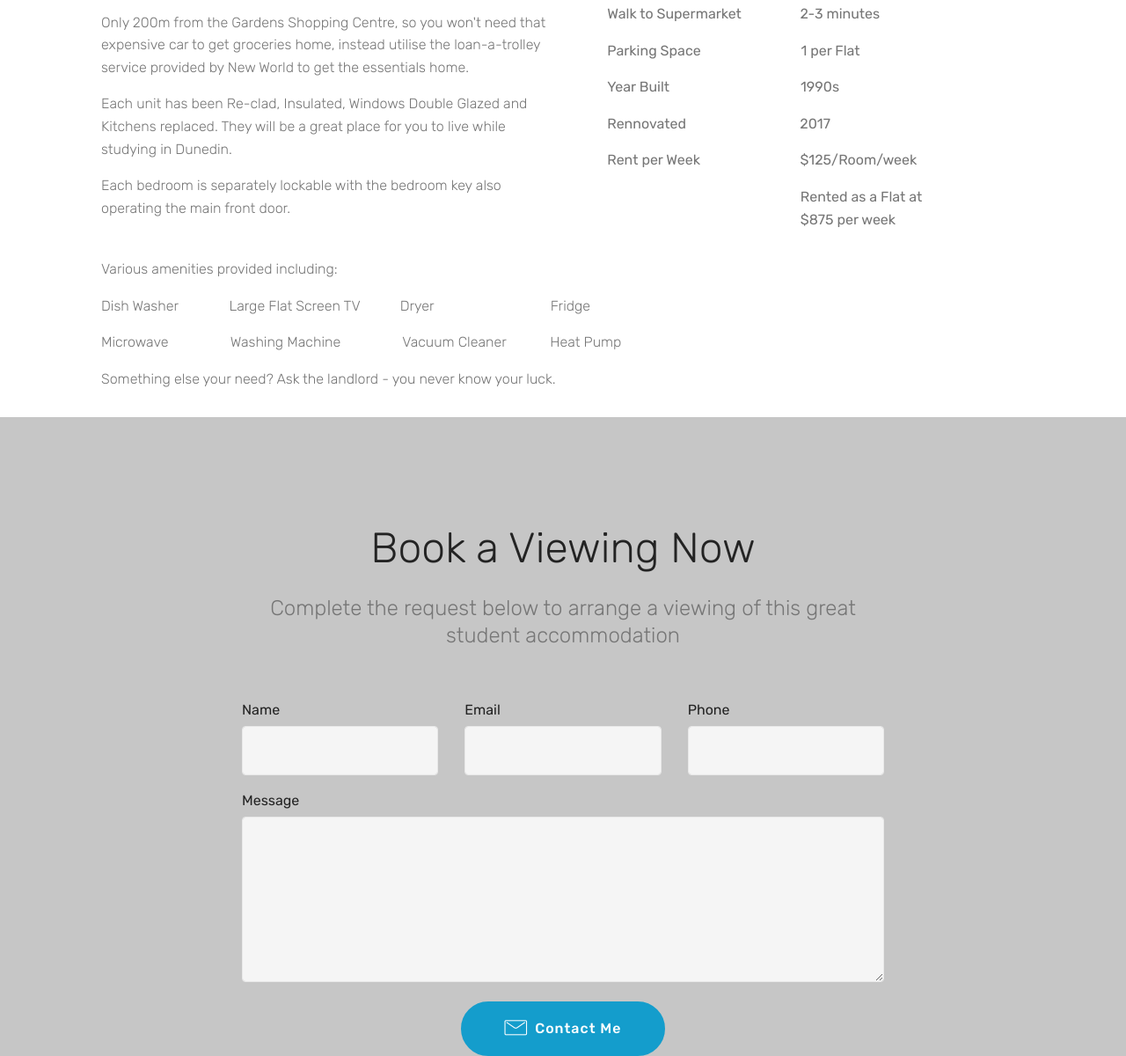
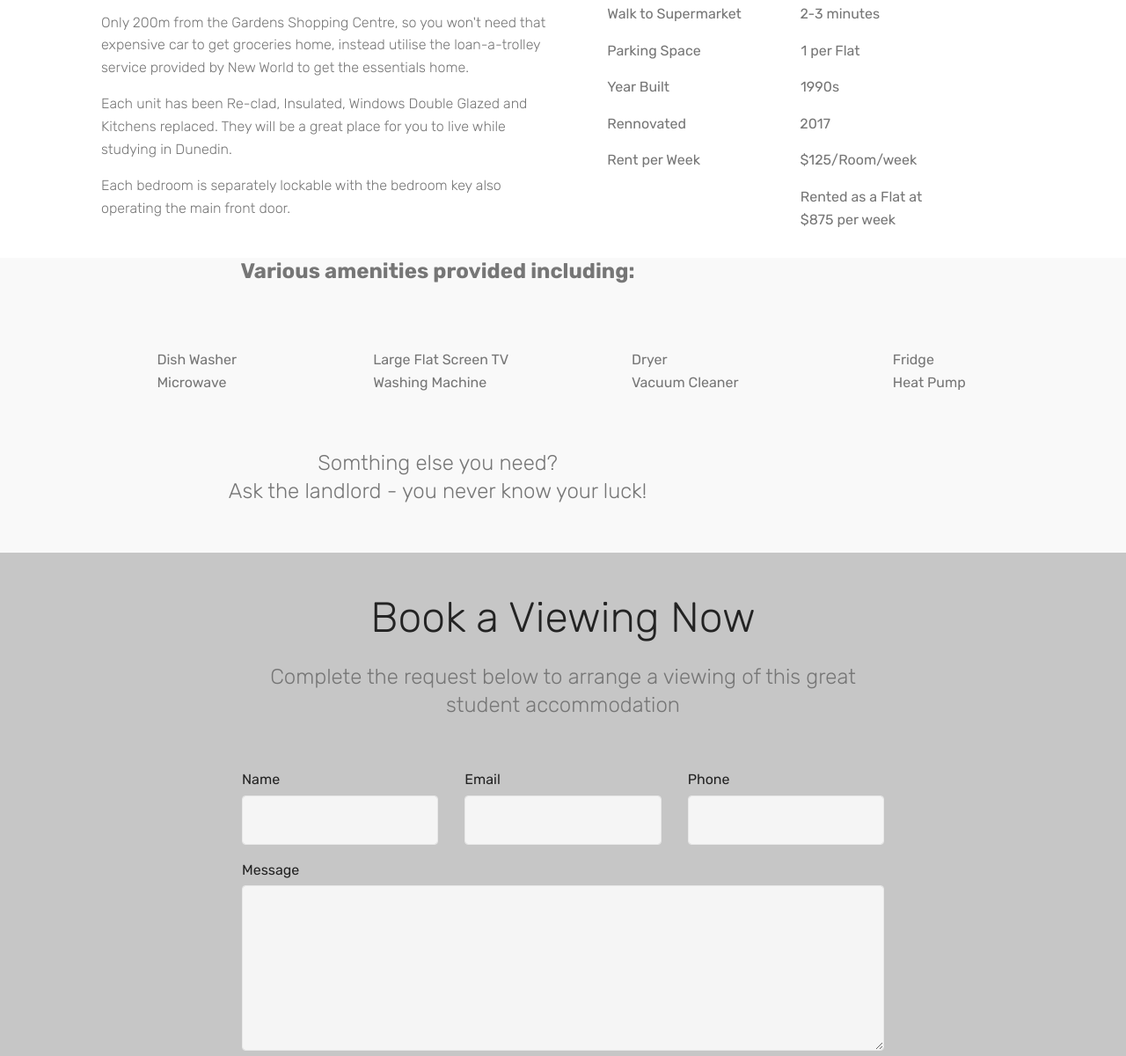
Before and after one commit to Graememaca/ots-bankstreet, a plain HTML site: page index.html in a window 1280 px wide. Shown: the part 1085-2285 px from the top of the page at 88% size. Drawn offline with Linux system fonts and the light colour scheme; files whose address does not match are found by name.

Commit message:
create github pages

```diff
--- a/assets/images/hashes.json
+++ b/assets/images/hashes.json
@@ -1 +1 @@
-{"U8/F3GUn9sr63jnbrJRrJw==":"p1020455-2000x1502.jpg","4+xR4algWu2j1c41CxocSA==":"p1020455-1-2000x1502.jpg","qKSORkiyY8B9qBxdRglpmg==":"p1020455-2-2000x1502.jpg","uLLgxc1+Z6RHzduUddXZWA==":"p1020455-3-2000x1502.jpg","hFPPS3cYuQWzoqsA2tQkhg==":"malcolm%20little%20business%20card.jpg.webp","IEjhiQ1fFMfLW1SUISiuwg==":"cladding%20pic1-2000x1500.jpg","oQyIckwkVs2G4Y74Pmvz5g==":"p1020448-2000x1502.jpg","m5xB1xEdD423VZGCj+JKwg==":"p1020447-2000x1502.jpg","SA8WC7zieIbGMWcGmtsZeg==":"p1020444-2000x1502.jpg","IXdH/gcbYZCqSUhAGYb+SA==":"p1020392-2000x1502.jpg","shH4eEYB992DMb4UKsUWQA==":"p1020395-2000x1502.jpg","eDpqOIS/Ni48Z9KN7DvWtQ==":"p1020440-2000x1502.jpg","FdmiSNn5LzQ5bf5ZiMxWQQ==":"p1020443-2000x2664.jpg","M7I/vwYVJXALz6sDmro+TA==":"p1020455-2000x1502-800x601.jpg","hmeKBwslt1pH4wly941ILQ==":"purposebuilt-142x136.jpg","QL/WjBSrjyvMqWrWhPodGQ==":"housegreen-600x568.png","Gl3Cs7u35glh0f8Xeq18QA==":"housegreen2-600x568.png","e0HJ6JjcV01HuS5i4GE0GA==":"bathgreen2-225x225.png","eqIBaEtnIQbCRwleaAf/XQ==":"locationicon2-360x360.jpg","kfMWARd7bB4WFqg+glPH3w==":"cladding-pic1-2000x1500-800x600.jpg","dBajc373B8XsNOBooxSPDg==":"p1020448-2000x1502-800x601.jpg","7hqA3ukxYzb0rUeWXwm7sw==":"students-800x501.jpg","laRmUU+r7whoRaeThzHE8Q==":"cladding-pic1-1-2000x1500.jpg"}
+{"U8/F3GUn9sr63jnbrJRrJw==":"p1020455-2000x1502.jpg","4+xR4algWu2j1c41CxocSA==":"p1020455-1-2000x1502.jpg","qKSORkiyY8B9qBxdRglpmg==":"p1020455-2-2000x1502.jpg","uLLgxc1+Z6RHzduUddXZWA==":"p1020455-3-2000x1502.jpg","hFPPS3cYuQWzoqsA2tQkhg==":"malcolm%20little%20business%20card.jpg.webp","IEjhiQ1fFMfLW1SUISiuwg==":"cladding%20pic1-2000x1500.jpg","oQyIckwkVs2G4Y74Pmvz5g==":"p1020448-2000x1502.jpg","m5xB1xEdD423VZGCj+JKwg==":"p1020447-2000x1502.jpg","SA8WC7zieIbGMWcGmtsZeg==":"p1020444-2000x1502.jpg","IXdH/gcbYZCqSUhAGYb+SA==":"p1020392-2000x1502.jpg","shH4eEYB992DMb4UKsUWQA==":"p1020395-2000x1502.jpg","eDpqOIS/Ni48Z9KN7DvWtQ==":"p1020440-2000x1502.jpg","FdmiSNn5LzQ5bf5ZiMxWQQ==":"p1020443-2000x2664.jpg","M7I/vwYVJXALz6sDmro+TA==":"p1020455-2000x1502-800x601.jpg","hmeKBwslt1pH4wly941ILQ==":"purposebuilt-142x136.jpg","QL/WjBSrjyvMqWrWhPodGQ==":"housegreen-600x568.png","Gl3Cs7u35glh0f8Xeq18QA==":"housegreen2-600x568.png","e0HJ6JjcV01HuS5i4GE0GA==":"bathgreen2-225x225.png","eqIBaEtnIQbCRwleaAf/XQ==":"locationicon2-360x360.jpg","kfMWARd7bB4WFqg+glPH3w==":"cladding-pic1-2000x1500-800x600.jpg","dBajc373B8XsNOBooxSPDg==":"p1020448-2000x1502-800x601.jpg","7hqA3ukxYzb0rUeWXwm7sw==":"students-800x501.jpg","laRmUU+r7whoRaeThzHE8Q==":"cladding-pic1-1-2000x1500.jpg","q0Gpwz0zGw1D/pg6MT/asQ==":"background8.jpg"}
--- a/assets/mobirise/css/mbr-additional.css
+++ b/assets/mobirise/css/mbr-additional.css
@@ -1437,16 +1437,66 @@ body {
 .cid-rofpRXX5d6 .mbr-text {
   color: #767676;
 }
-.cid-rofumV8BFb {
+.cid-rpi5ecvSVH {
   padding-top: 0px;
-  padding-bottom: 15px;
-  background-color: #ffffff;
-}
-.cid-rofumV8BFb .mbr-text {
+  padding-bottom: 0px;
+  background-color: #f9f9f9;
+}
+.cid-rpi5ecvSVH .mbr-section-subtitle {
   color: #767676;
+  text-align: center;
+}
+.cid-rpi5ecvSVH .btn {
+  margin: 0 0 .5rem 0;
+}
+.cid-rpi4pe4W0R {
+  padding-top: 0px;
+  padding-bottom: 0px;
+  background-color: #f9f9f9;
+}
+.cid-rpi4pe4W0R .card-box {
+  background-color: #f9f9f9;
+  padding: 2rem;
+}
+.cid-rpi4pe4W0R h4 {
+  font-weight: 500;
+  margin-bottom: 0;
+  text-align: left;
+}
+.cid-rpi4pe4W0R p {
+  color: #767676;
+  text-align: left;
+}
+.cid-rpi4pe4W0R .card-wrapper {
+  position: relative;
+  box-shadow: 0px 0px 0px 0px rgba(0, 0, 0, 0);
+  transition: box-shadow 0.3s;
+}
+.cid-rpi4pe4W0R .card-wrapper:hover {
+  box-shadow: 0px 0px 30px 0px rgba(0, 0, 0, 0.05);
+  transition: box-shadow 0.3s;
+}
+.cid-rpi4pe4W0R .card-img {
+  position: absolute;
+  top: 0;
+  left: 0;
+  width: 100%;
+  overflow: hidden;
+}
+.cid-rpi3029OGs {
+  padding-top: 0px;
+  padding-bottom: 30px;
+  background-color: #f9f9f9;
+}
+.cid-rpi3029OGs .mbr-section-subtitle {
+  color: #767676;
+  text-align: center;
+}
+.cid-rpi3029OGs .btn {
+  margin: 0 0 .5rem 0;
 }
 .cid-roewAxmhdp {
-  padding-top: 120px;
+  padding-top: 45px;
   padding-bottom: 90px;
   background-image: url("../../../assets/images/p1020455-2000x1502-800x601.jpg");
 }
--- a/index.html
+++ b/index.html
@@ -50,7 +50,7 @@ Be quick to secure these warm, dry flats for 2020.
     </div>
 </section>
 
-<section class="engine"><a href="https://mobirise.info/o">free portfolio web templates</a></section><section class="mbr-section article content3 cid-rofqo7Akry" id="content3-f">
+<section class="engine"><a href="https://mobirise.info/x">css templates</a></section><section class="mbr-section article content3 cid-rofqo7Akry" id="content3-f">
 
 
 
@@ -107,20 +107,86 @@ Be quick to secure these warm, dry flats for 2020.
     </div>
 </section>
 
-<section class="mbr-section article content3 cid-rofumV8BFb" id="content3-g">
+<section class="mbr-section info1 cid-rpi5ecvSVH" id="info1-q">
+
+
+
+
+    <div class="container">
+        <div class="row justify-content-center content-row">
+            <div class="media-container-column title col-12 col-lg-7 col-md-6">
+                <h3 class="mbr-section-subtitle align-left mbr-light pb-3 mbr-fonts-style display-5"><strong>Various amenities provided including:</strong></h3>
+
+            </div>
+            <div class="media-container-column col-12 col-lg-3 col-md-4">
+
+            </div>
+        </div>
+    </div>
+</section>
+
+<section class="features4 cid-rpi4pe4W0R" id="features4-p">
+
 
 
 
     <div class="container">
         <div class="media-container-row">
-            <div class="row col-12 col-md-12">
-                <div class="col-12 mbr-text mbr-fonts-style col-md-12 display-4">
-                     <p>Various amenities provided including:
-</p><p>
-</p><p>Dish Washer &nbsp; &nbsp; &nbsp; &nbsp; &nbsp; &nbsp; &nbsp;Large Flat Screen TV &nbsp; &nbsp; &nbsp; &nbsp; &nbsp; <span style="font-size: 1rem;">Dryer</span>&nbsp; &nbsp; &nbsp; &nbsp; &nbsp; &nbsp; &nbsp; &nbsp; &nbsp; &nbsp; &nbsp; &nbsp; &nbsp; &nbsp; &nbsp; &nbsp; <span style="font-size: 1rem;">Fridge</span></p><p>
-</p><p>Microwave&nbsp;&nbsp;&nbsp;&nbsp;&nbsp;&nbsp;&nbsp;&nbsp;&nbsp; &nbsp;&nbsp;&nbsp;&nbsp;&nbsp;&nbsp;&nbsp;Washing Machine&nbsp;&nbsp;&nbsp;&nbsp;&nbsp;&nbsp;&nbsp;&nbsp;&nbsp;&nbsp;&nbsp;&nbsp;&nbsp;&nbsp; &nbsp;&nbsp;<span style="font-size: 1rem;">Vacuum Cleaner</span>&nbsp;&nbsp;&nbsp;&nbsp;&nbsp;&nbsp;&nbsp;&nbsp;&nbsp; &nbsp;&nbsp;<span style="font-size: 1rem;">Heat Pump</span></p><p><span style="font-size: 1rem;">Something else your need? Ask the landlord - you never know your luck.</span></p>
+            <div class="card p-3 col-12 col-md-6 col-lg-3">
+                <div class="card-wrapper media-container-row media-container-row">
+                    <div class="card-box">
+
+                        <p class="mbr-text mbr-fonts-style display-7">
+                            Dish Washer<br>Microwave</p>
+                    </div>
                 </div>
+            </div>
 
+            <div class="card p-3 col-12 col-md-6 col-12 col-md-6 col-lg-3">
+                <div class="card-wrapper media-container-row">
+                    <div class="card-box">
+
+                        <p class="mbr-text mbr-fonts-style display-7">
+                            Large Flat Screen TV<br>Washing Machine</p>
+                    </div>
+                </div>
+            </div>
+
+            <div class="card p-3 col-12 col-md-6 col-lg-3">
+                <div class="card-wrapper media-container-row">
+                    <div class="card-box">
+
+                        <p class="mbr-text mbr-fonts-style display-7">
+                            Dryer<br>Vacuum Cleaner</p>
+                    </div>
+                </div>
+            </div>
+
+            <div class="card p-3 col-12 col-md-6 col-lg-3">
+                <div class="card-wrapper media-container-row">
+                    <div class="card-box">
+
+                        <p class="mbr-text mbr-fonts-style display-7">
+                            Fridge<br>Heat Pump</p>
+                    </div>
+                </div>
+            </div>
+        </div>
+    </div>
+</section>
+
+<section class="mbr-section info1 cid-rpi3029OGs" id="info1-o">
+
+
+
+
+    <div class="container">
+        <div class="row justify-content-center content-row">
+            <div class="media-container-column title col-12 col-lg-7 col-md-6">
+                <h3 class="mbr-section-subtitle align-left mbr-light pb-3 mbr-fonts-style display-5">Somthing else you need?<br>Ask the landlord - you never know your luck!</h3>
+
+            </div>
+            <div class="media-container-column col-12 col-lg-3 col-md-4">
 
             </div>
         </div>
@@ -147,7 +213,7 @@ Be quick to secure these warm, dry flats for 2020.
         <div class="row justify-content-center">
             <div class="media-container-column col-lg-8" data-form-type="formoid">
                 <!---Formbuilder Form--->
-                <form action="https://mobirise.com/" method="POST" class="mbr-form form-with-styler" data-form-title="Mobirise Form"><input type="hidden" name="email" data-form-email="true" value="pk5txej3/Y8N25EcS5MAKuQSGRdqrnstWY68+LLmB9sEmhFYtURgQ2RUg94ad43njOaYkZYswLwXXhcYe1KpF/q4HVdSY+0xGik4UT4NBCfBsP3OvFuiE2cA4SGQg9yA">
+                <form action="https://mobirise.com/" method="POST" class="mbr-form form-with-styler" data-form-title="Mobirise Form"><input type="hidden" name="email" data-form-email="true" value="bWl6yMPA+c6NYgk0vMRWnFeP5T4ZQdJyidrrVgXfxGc/ryFqLN2hcLjPz1kzy11VUVLiXmgvnb/Nzr6hLMX8DmCP6L8xeyKItyMEEtXH63Y+uD0ujE5Kt+86Lof+BGDG">
                     <div class="row row-sm-offset">
                         <div hidden="hidden" data-form-alert="" class="alert alert-success col-12">Thanks for requesting a viewing of the Flat.
 We'll be in touch shortly.</div>
@@ -314,7 +380,7 @@ We'll be in touch shortly.</div>
         <div class="row justify-content-center">
             <div class="media-container-column col-lg-8" data-form-type="formoid">
                 <!---Formbuilder Form--->
-                <form action="https://mobirise.com/" method="POST" class="mbr-form form-with-styler" data-form-title="Mobirise Form"><input type="hidden" name="email" data-form-email="true" value="XOFHIvDEfIyTH8gSmwi6SuZmxLvYQvK8n0eXgACAp7kcxyZeCfBAYvrewIBs/FFuh7brMREtPaUqi8M411np2GZU8APs3wiYE+Y3gmcgODmWPB9+JK+n9bYsI+v4HIA4">
+                <form action="https://mobirise.com/" method="POST" class="mbr-form form-with-styler" data-form-title="Mobirise Form"><input type="hidden" name="email" data-form-email="true" value="LK7AqwUJ4g4HeCXIzGGMMdq3IQj83ICXnUTKJHQ2wJp5UN9LxII5h8S62eOmE2C6jXHoDjNENsirj3+kbFPkIhgVmLALxpZX9bT1QKuroB2u4hBWFsrbXFesewZVqEeG">
                     <div class="row row-sm-offset">
                         <div hidden="hidden" data-form-alert="" class="alert alert-success col-12">Thanks for requesting a viewing of the Flat.
 We'll be in touch shortly.</div>
```
Also changed, not shown: 1 other file.
